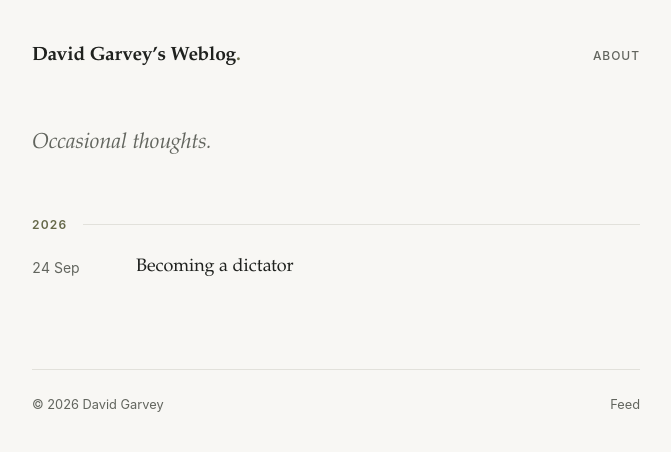
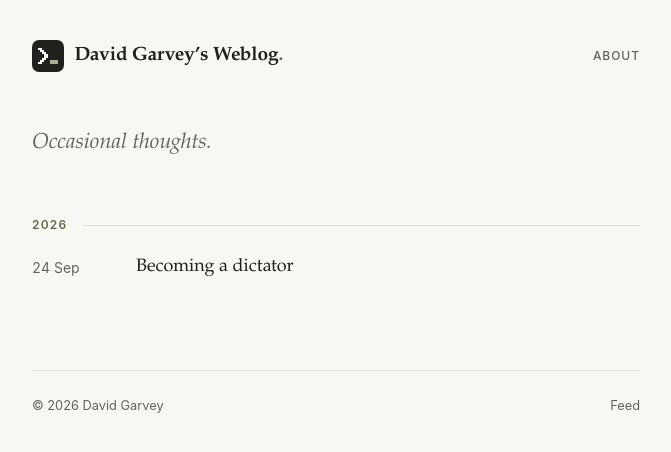
Before and after one commit to davegarvey/davegarvey.github.io, a Jekyll site: the page built from index.html, in a window 1280 px wide. Shown: the top 452 px of the page, without its empty margins (304-975 px from the left). Built offline with Jekyll 4.4.1, drawn with Linux system fonts in a browser that asks for light colours.

Commit message:
Show the prompt mark beside the site title
The mark is inline SVG using the site's colour variables, so it inverts in dark mode.

Co-Authored-By: Claude Opus 5.5 <noreply@anthropic.com>

```diff
--- a/_layouts/default.html
+++ b/_layouts/default.html
@@ -14,7 +14,14 @@
     <a class="skip-link" href="#main-content">Skip to content</a>
     <div class="shell">
       <header class="site-header">
-        <a class="site-title" href="{{ '/' | relative_url }}">{{ site.title | escape }}</a>
+        <a class="site-title" href="{{ '/' | relative_url }}">
+          <svg class="site-mark" viewBox="0 0 16 16" width="32" height="32" aria-hidden="true" focusable="false">
+            <rect class="site-mark-tile" width="16" height="16" rx="3.5"/>
+            <path class="site-mark-chevron" d="M3 4h2v1h-2zM4 5h2v1h-2zM5 6h2v1h-2zM6 7h2v1h-2zM6 8h2v1h-2zM5 9h2v1h-2zM4 10h2v1h-2zM3 11h2v1h-2z"/>
+            <rect class="site-mark-cursor" x="9" y="10" width="4" height="2"/>
+          </svg>
+          <span>{{ site.title | escape }}</span>
+        </a>
         <nav class="site-nav" aria-label="Main navigation">
           <a href="{{ '/about/' | relative_url }}"{% if page.url == '/about/' %} aria-current="page"{% endif %}>About</a>
         </nav>
--- a/assets/css/main.css
+++ b/assets/css/main.css
@@ -7,6 +7,7 @@
   --code: #efeee9;
   --accent: #66694a;
   --accent-soft: color-mix(in srgb, var(--accent) 35%, transparent);
+  --mark-accent: #adb08a;
   --serif: "Iowan Old Style", "Palatino Linotype", "Book Antiqua", Georgia, serif;
   --sans: -apple-system, BlinkMacSystemFont, "Segoe UI", sans-serif;
   --mono: ui-monospace, SFMono-Regular, Menlo, monospace;
@@ -21,6 +22,7 @@
     --line: #2e312d;
     --code: #222522;
     --accent: #adb08a;
+    --mark-accent: #66694a;
   }
 }
 
@@ -107,13 +109,16 @@ a:focus-visible {
 
 .site-header {
   display: flex;
-  align-items: baseline;
+  align-items: center;
   justify-content: space-between;
   gap: 1.5rem;
   padding: 2.5rem 0 3.5rem;
 }
 
 .site-title {
+  display: inline-flex;
+  align-items: center;
+  gap: 0.65rem;
   font-size: 1.2rem;
   font-weight: 600;
   letter-spacing: -0.01em;
@@ -124,9 +129,27 @@ a:focus-visible {
   color: var(--ink);
 }
 
-.site-title::after {
+.site-title span::after {
   content: ".";
   color: var(--accent);
+}
+
+.site-mark {
+  flex: none;
+  shape-rendering: crispEdges;
+}
+
+.site-mark-tile {
+  fill: var(--ink);
+  shape-rendering: geometricPrecision;
+}
+
+.site-mark-chevron {
+  fill: var(--paper);
+}
+
+.site-mark-cursor {
+  fill: var(--mark-accent);
 }
 
 .site-nav {
```
